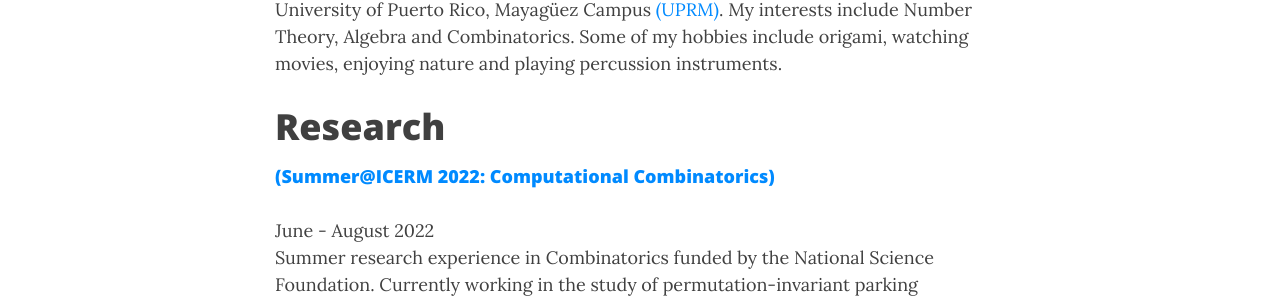
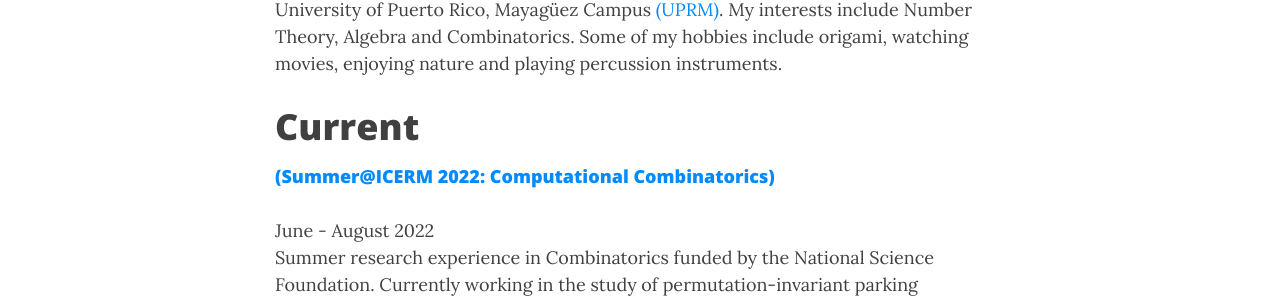
Before and after one commit to ejpaboncancel/ejpaboncancel-old.github.io, a Jekyll site: the page built from index.html, in a window 1280 px wide and 1090 px high. Shown: the part 424-726 px from the top of the window. Built offline with Jekyll 4.4.1, drawn with Linux system fonts in a browser that asks for light colours; nearby versions of some CDN libraries; the list of posts is cut into pages by our own code.

Commit message:
Update index.html

```diff
--- a/index.html
+++ b/index.html
@@ -1,9 +1,9 @@
 ---
 layout: home
-title: <font size="-1">E.J. Pabón-Cancel</font size>
+title: E.J. Pabón-Cancel
 subtitle:
-  B.S. in Pure Mathematics, <br>
-  Minor in Applied Math </br>
+  <p> B.S. in Pure Mathematics, <br>
+    Minor in Applied Math </p>
 ---
 
 <h1>About</h1>
@@ -11,7 +11,7 @@
   <a href="https://www.uprm.edu/portada/">(UPRM)</a>.
 My interests include Number Theory, Algebra and Combinatorics. Some of my hobbies include origami, watching movies, enjoying nature and playing percussion instruments.</p>
 
-<h1>Research</h1>
+<h1>Current</h1>
 <h4> <a href="https://icerm.brown.edu/summerug/2022/#summerparticipants">(Summer@ICERM 2022: Computational Combinatorics)</a> </h4>
 <p> June - August 2022
 <br> Summer research experience in Combinatorics funded by the National Science Foundation. Currently working in the study of permutation-invariant parking
```
